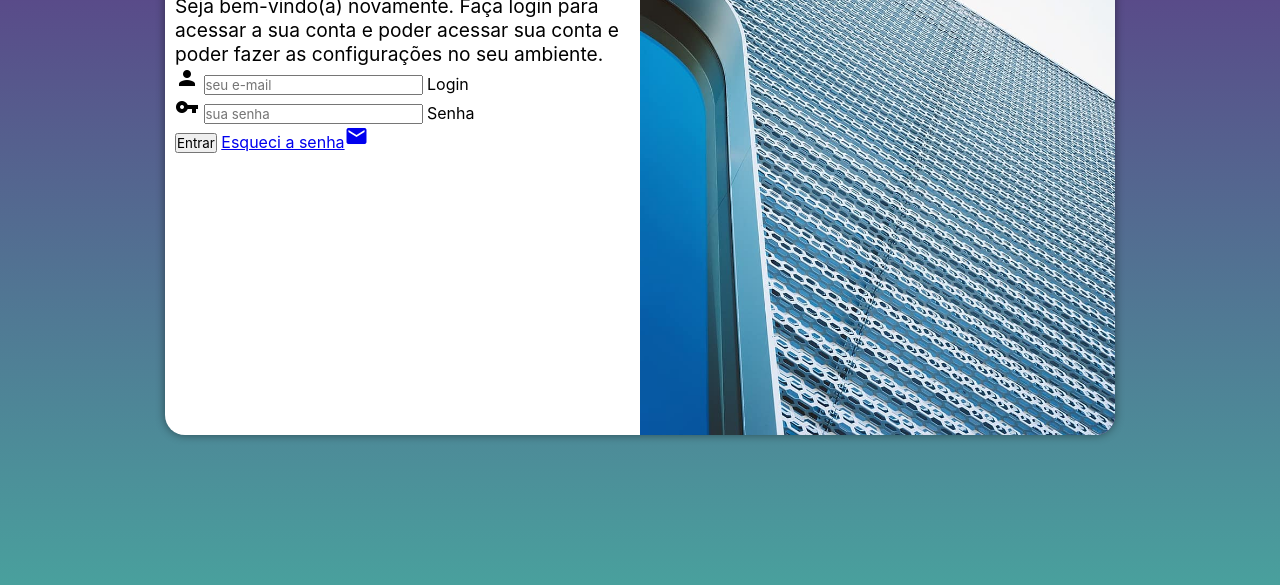
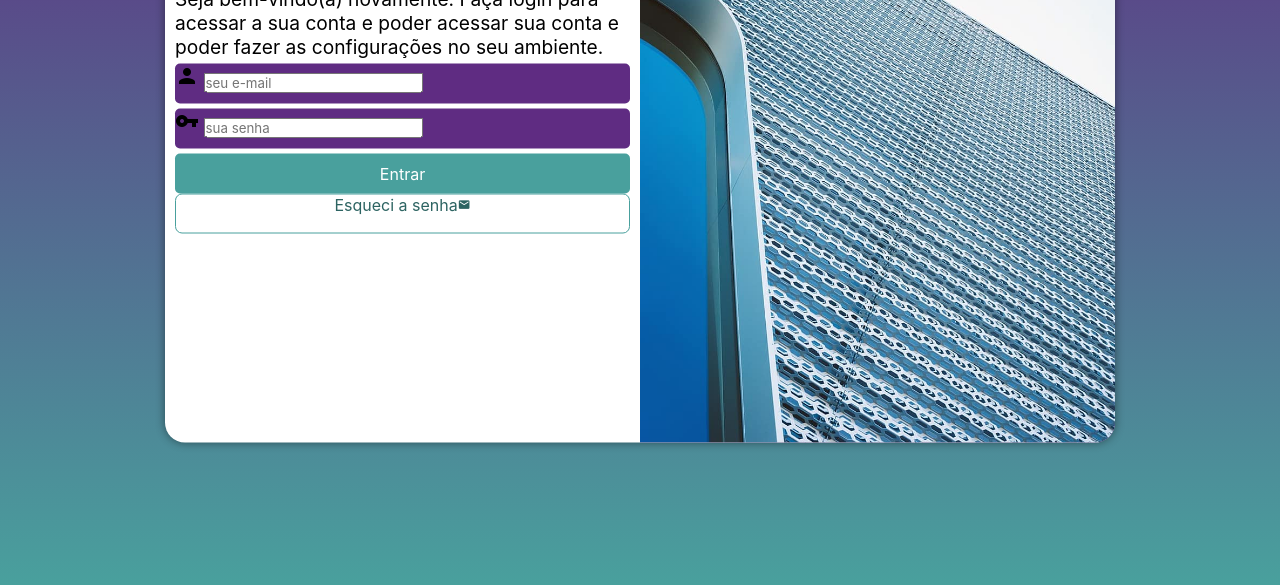
Before and after one commit to VitorGregorio98/projeto-login, a plain HTML site: page index.html in a window 1280 px wide. Shown: the part 215-800 px from the top of the page. Drawn offline with Linux system fonts and the light colour scheme.

Commit message:
formatação do formulário

```diff
--- a/estilos/style.css
+++ b/estilos/style.css
@@ -35,7 +35,7 @@ section#login {
 
     background-color: white;
     width: 250px;
-    height: 500px;
+    height: 515px;
     border-radius: 20px;
     box-shadow: 0px 0px 10px rgba(0, 0, 0, 0.450);
 
@@ -51,16 +51,68 @@ section#login > div#imagem {
     height: 200px;
 }
 
-section#login > div#formulario {
+section#login>div#formulario {
     display: block;
     padding: 10px;
 }
 
-div#formulario > h1 {
+div#formulario>h1 {
     text-align: center;
     margin-bottom: 10px;
 }
 
-div#formulario > p {
+div#formulario  >p {
     font-size: 0.8em;
 }
+
+form > div.campo {
+    background-color: #5f2c82;
+    display: block;
+    width: 100%;
+    height: 40px;
+    border-radius: 5px;
+    margin: 5px 0px;
+}
+
+div.campo > label {
+    display: none;
+}
+
+
+form > input[type=submit] {
+    display: block;
+    font-size: 1em;
+    width: 100%;
+    height: 40px;
+    background-color: #49a09d;
+    color: white;
+    border: none;
+    border-radius: 5px;
+    cursor: pointer;
+}
+
+form > input[type=submit]:hover {
+    background-color: #2d6462;
+}
+
+form > a.botao {
+    display: block;
+    text-align: center;
+    font-size: 1em;
+    width: 100%;
+    height: 40px;
+    background-color: white;
+    color: #2d6462;
+    border: 1px solid #49a09d;
+    border-radius: 7px;
+    text-decoration: none;
+}
+
+form > a.botao:hover {
+    background-color: #6cd3cf;
+}
+
+
+form > a.botao > i {
+    font-size: 0.8em;
+}
--- a/index.html
+++ b/index.html
@@ -23,19 +23,22 @@
                 <form action="login.php" method="post" autocomplete="on">
                     <div class="campo">
                         <i class="material-icons">person</i>
-                        <input type="email" name="login" id="ilogin" placeholder="seu e-mail" autocomplete="email" required maxlength="40">
+                        <input type="email" name="login" id="ilogin" placeholder="seu e-mail" autocomplete="email"
+                            required maxlength="40">
                         <label for="ilogin">Login</label>
                     </div>
                     <div class="campo">
                         <i class="material-icons">vpn_key</i>
-                        <input type="password" name="senha" id="isenha" placeholder="sua senha" autocomplete="current-password" required minlength="8" maxlength="20">
+                        <input type="password" name="senha" id="isenha" placeholder="sua senha"
+                            autocomplete="current-password" required minlength="8" maxlength="20">
                         <label for="isenha">Senha</label>
                     </div>
                     <input type="submit" value="Entrar">
-                    <a href="esqueci.html">Esqueci a senha<i class="material-icons">mail </i></a>
+                    <a href="esqueci.html" class="botao">Esqueci a senha<i class="material-icons">mail</i></a>
                 </form>
             </div>
         </section>
     </main>
 </body>
+
 </html>
```
